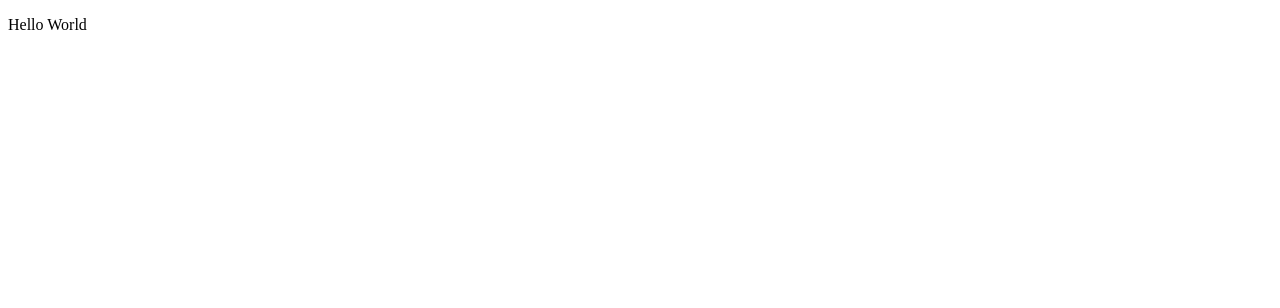
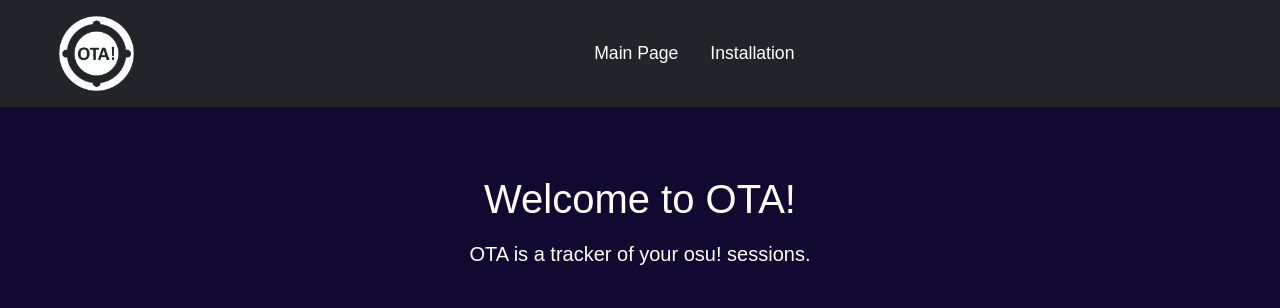
Before and after one commit to yohanness29/ota, a plain HTML site: page index.html in a window 1280 px wide. Drawn offline with nearby package versions, Linux system fonts and the light colour scheme.

Commit message:
structure of website

```diff
--- a/index.html
+++ b/index.html
@@ -1,11 +1,34 @@
 <!DOCTYPE html>
-<html lang="en">
+<html lang="fr">
+
 <head>
     <meta charset="UTF-8">
     <meta name="viewport" content="width=device-width, initial-scale=1.0">
-    <title>ota - presentation page</title>
+    <title>OTA - Présentation</title>
+    <link href="https://cdn.jsdelivr.net/npm/bootstrap@5.3.0/dist/css/bootstrap.min.css" rel="stylesheet">
+    <link href="./style.css" rel="stylesheet">
 </head>
+
 <body>
-    <p>Hello World</p>
+    <header class="bg-dark text-white">
+        <div class="justify-content-center align-items-center py-3 row">
+            <div class="col-1"><img src="./Img/WLogo.png" alt="Logo" class="logo" /></div>
+            <div class="col-10">
+                <nav>
+                    <ul class="nav justify-content-center">
+                        <li class="nav-item"><a class="nav-link text-white" href="#">Main Page</a></li>
+                        <li class="nav-item"><a class="nav-link text-white" href="#">Installation</a></li>
+                        <!-- <li class="nav-item"><a class="nav-link text-white" href="#">Replays</a></li> -->
+                    </ul>
+                </nav>
+            </div>
+        </div>
+    </header>
+    <main class="container text-center mt-5">
+        <h1 class="mb-3">Welcome to OTA!</h1>
+        <p class="lead">OTA is a tracker of your osu! sessions.</p>
+
+    </main>
 </body>
+
 </html>
--- /dev/null
+++ b/style.css
@@ -0,0 +1,32 @@
+body {
+    font-family: Arial, sans-serif;
+    text-align: center;
+    background-color: #120931;
+    color: white;
+    margin: 0;
+}
+header{
+    overflow-x: hidden;
+}
+.logo {
+    height: 75px;
+}
+
+.nav .nav-item .nav-link {
+    color: white;
+    font-size: 1.1rem;
+}
+
+.nav .nav-item .nav-link:hover {
+    text-decoration: underline;
+}
+
+.container {
+    padding: 20px;
+}
+
+.img-fluid {
+    max-width: 80%;
+    height: auto;
+    border-radius: 10px;
+}
```
Also changed, not shown: Img/WLogo.png (added).
